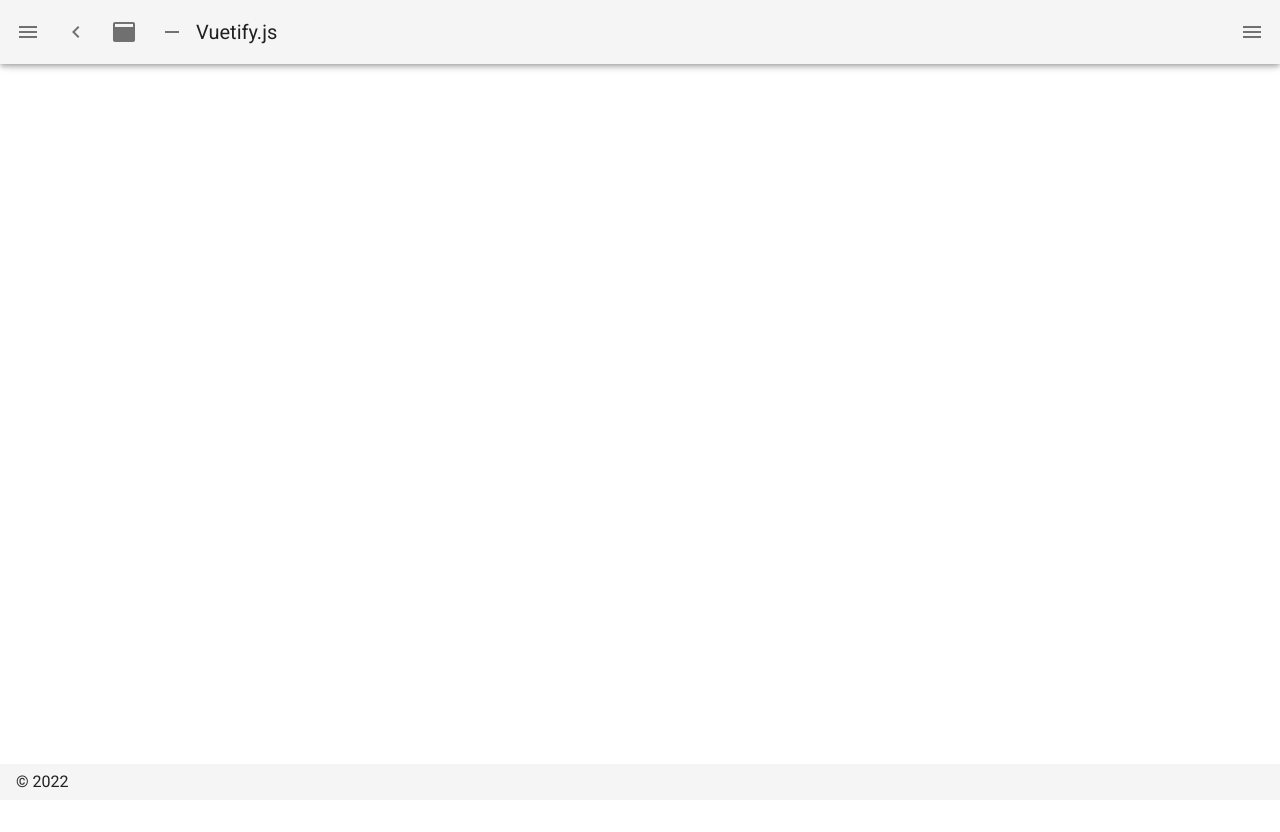
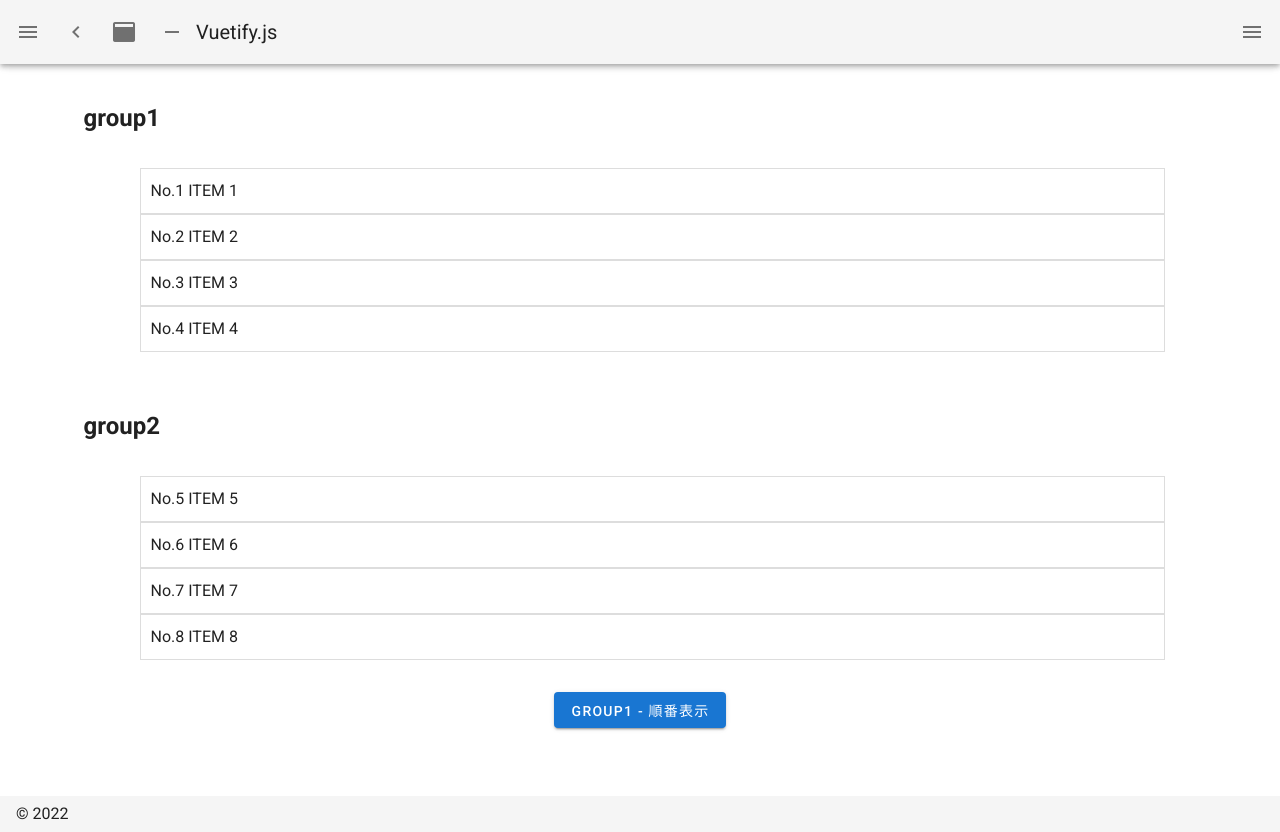
Before and after one commit to yuki0235/sample-nuxt-app, a Nuxt app: page /sample_draggable2 in a window 1280 px wide. Before the commit this address had no page. Before the commit the page ends 800 px from the top, so only its background shows below. Built offline with nearby package versions, Linux system fonts and the light colour scheme.

Commit message:
Separate the sample draggable code into two components

```diff
--- /dev/null
+++ b/components/ChildDraggable1.vue
@@ -0,0 +1,50 @@
+<template>
+  <v-container>
+    <h2>group1</h2>
+    <div class="group">
+      <draggable v-model="items1" draggable=".item" tag="ul" group="items">
+        <li v-for="item in items1" :key="item.id" class="item">
+          No.{{item.id}} {{item.name}}
+        </li>
+      </draggable>
+      <div v-if="items1 === false">No Member</div>
+    </div>
+  </v-container>
+</template>
+
+<script>
+import draggable from 'vuedraggable'
+export default {
+  components: {
+    draggable,
+  },
+  data() {
+    return {
+      items1: [
+        {
+          id: 1,
+          name: "ITEM 1"
+        },
+        {
+          id: 2,
+          name: "ITEM 2"
+        },
+        {
+          id: 3,
+          name: "ITEM 3"
+        },
+        {
+          id: 4,
+          name: "ITEM 4"
+        },
+      ]
+    }
+  },
+  methods: {
+    showItems() {
+      alert(this.items1.map(val => { return val.id }))
+    }
+  }
+}
+</script>
+<style></style>
--- /dev/null
+++ b/components/ChildDraggable2.vue
@@ -0,0 +1,53 @@
+<template>
+  <v-container>
+    <h2>group2</h2>
+    <div class="group">
+      <draggable v-model="items2" draggable=".item" tag="ul" group="items">
+        <li v-for="item in items2" :key="item.id" class="item">
+          No.{{item.id}} {{item.name}}
+        </li>
+      </draggable>
+      <div v-if="items2 === false">No Member</div>
+    </div>
+    <center>
+      <v-btn elevation="2" color="primary" @click="showItems">group1 - 順番表示</v-btn>
+    </center>
+  </v-container>
+</template>
+
+<script>
+import draggable from 'vuedraggable'
+export default {
+  components: {
+    draggable,
+  },
+  data() {
+    return {
+      items2: [
+        {
+          id: 5,
+          name: "ITEM 5"
+        },
+        {
+          id: 6,
+          name: "ITEM 6"
+        },
+        {
+          id: 7,
+          name: "ITEM 7"
+        },
+        {
+          id: 8,
+          name: "ITEM 8"
+        },
+      ]
+    }
+  },
+  methods: {
+    showItems() {
+      alert(this.items1.map(val => { return val.id }))
+    }
+  }
+}
+</script>
+<style></style>
--- /dev/null
+++ b/pages/sample_draggable2.vue
@@ -0,0 +1,46 @@
+<template>
+  <v-container>
+    <ChildDraggable1></ChildDraggable1>
+    <ChildDraggable2></ChildDraggable2>
+  </v-container>
+</template>
+
+<script>
+import ChildDraggable1 from "../components/ChildDraggable1";
+import ChildDraggable2 from "../components/ChildDraggable2";
+
+export default {
+  components: {
+    ChildDraggable1,
+    ChildDraggable2
+  },
+  data() {
+    return {
+      //
+    }
+  },
+  methods: {
+    showItems() {
+      alert(this.ChildDraggable1.items1.map(val => { return val.id }))
+    }
+  }
+}
+</script>
+
+<style>
+  ul {
+  list-style-type: none;
+  }
+  li {
+    cursor: pointer;
+    padding: 10px;
+    border: solid #ddd 1px;
+  }
+  center {
+    margin: 2em;
+  }
+  .group {
+    height: 100%;
+    margin: 2em;
+  }
+</style>
```
